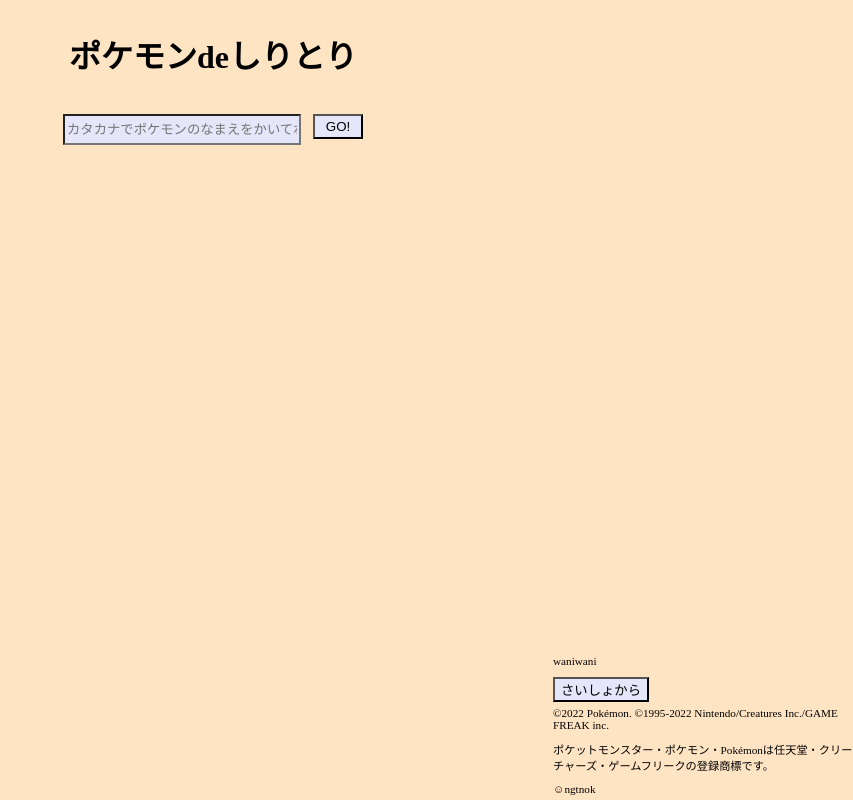
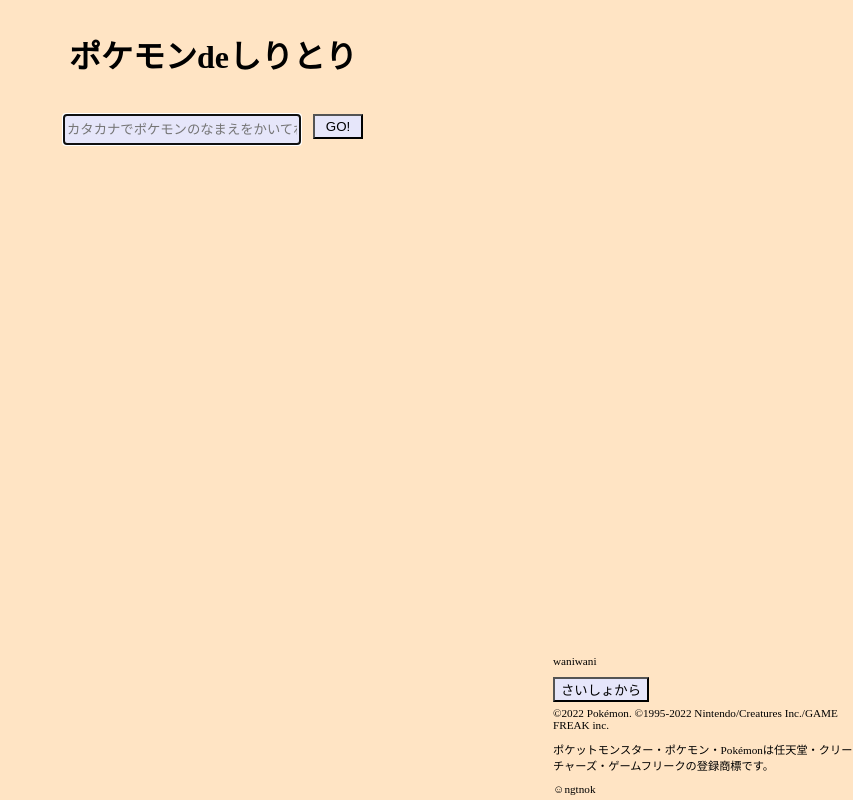
Before and after one commit to ngtnok/ngtnok.github.G7.io, a plain HTML site: page index.html in a window 1280 px wide. Shown: the whole page, without its empty margins (427-1280 px from the left). Drawn offline with Linux system fonts and the light colour scheme.

Commit message:
Update index.html

```diff
--- a/index.html
+++ b/index.html
@@ -20,6 +20,10 @@
     <p>
       <input type="text" id="inputText" placeholder="カタカナでポケモンのなまえをかいてね">
     </p>
+    <script type="text/javascript">
+      // ページ読み込みと同時にテキストボックスにフォーカスする
+      document.getElementById("inputText").focus();
+    </script>
     <p>
       <!-- <input type="button" value="GO!" id="textGo" onclick="onGoButtonClick();"/> -->
       <input type="button" value="GO!" id="textGo" onclick="onPokeGoButton();"/>
```
